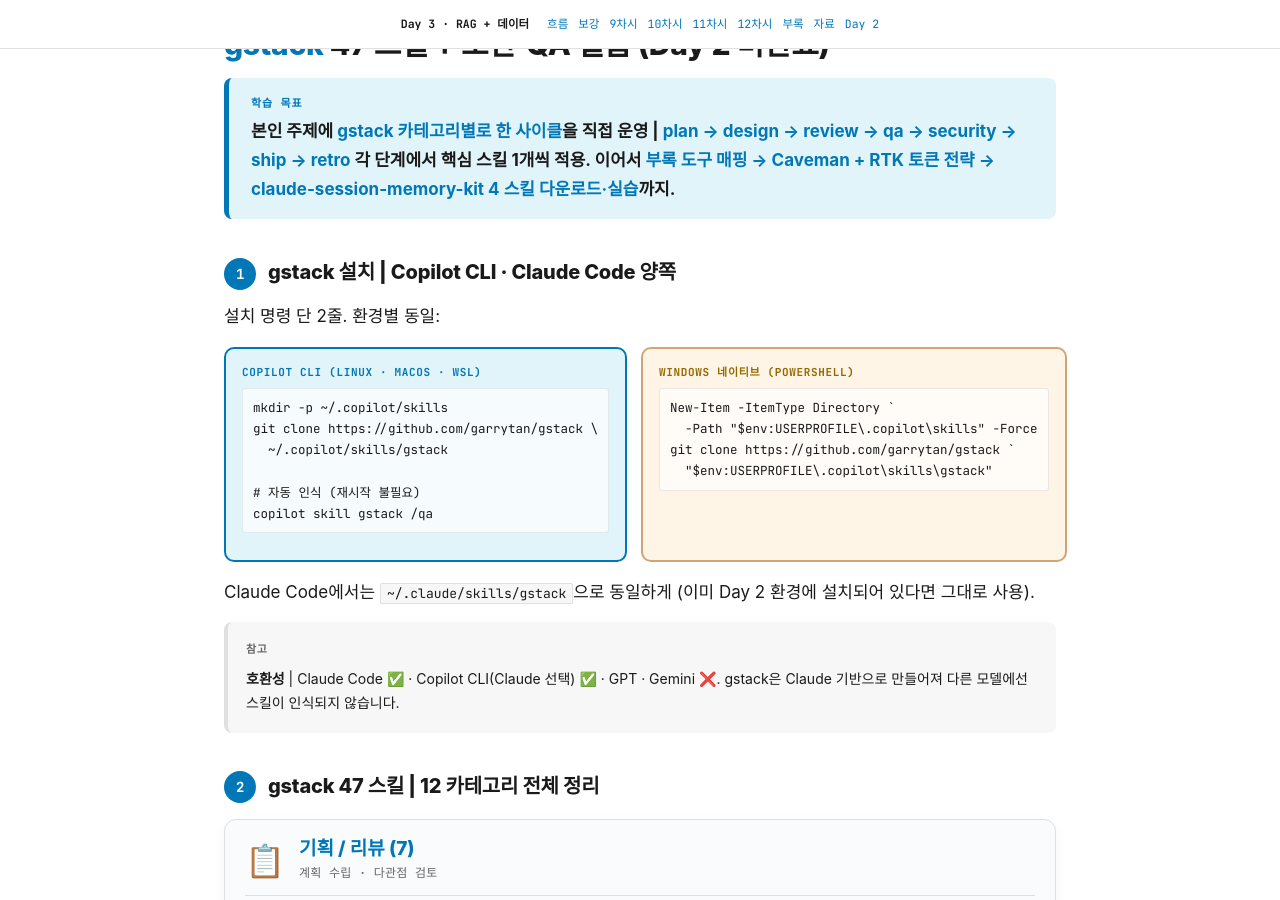
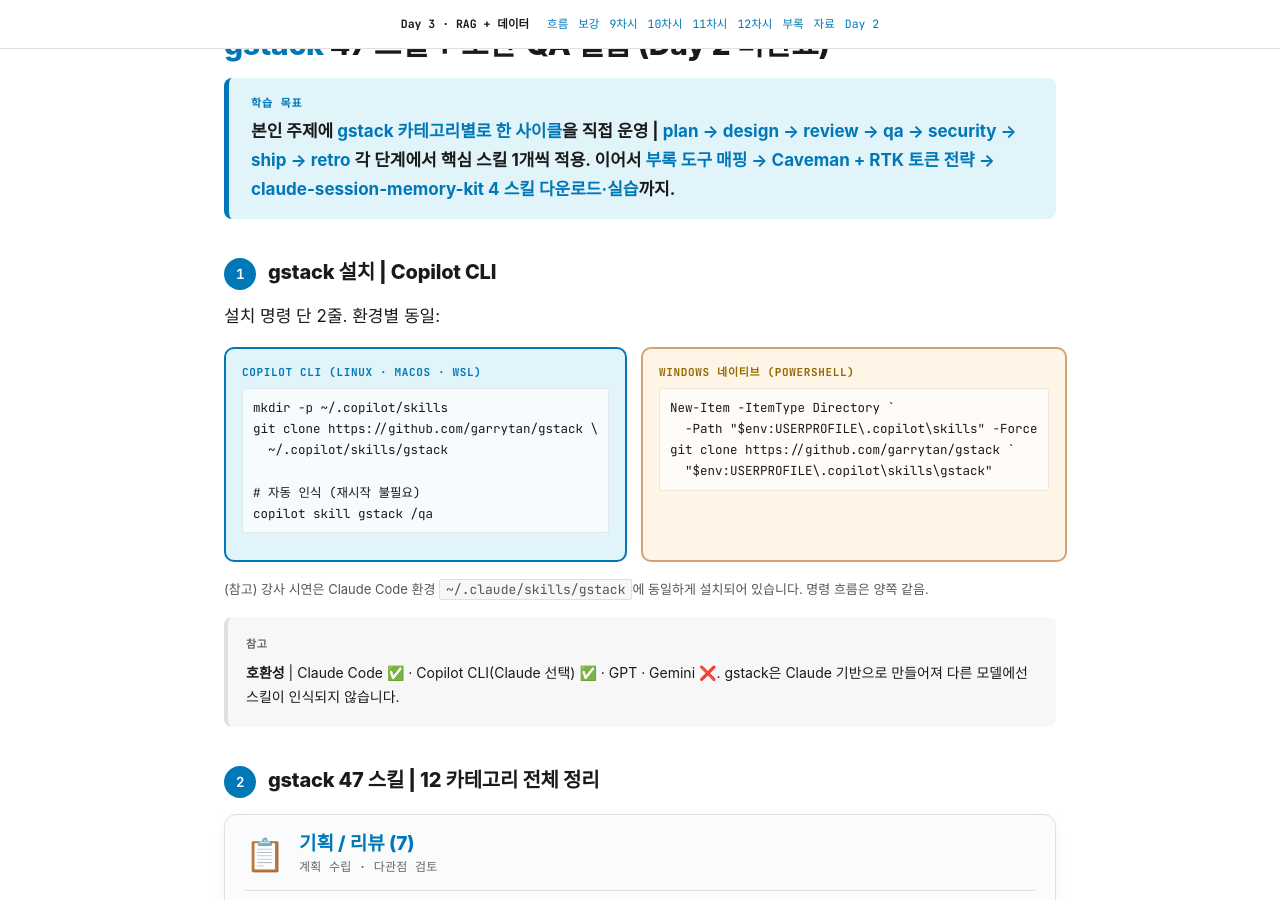
Before and after one commit to daniel8824-del/rag-day3, a Jekyll site: the page docs/index.html, which Jekyll copies as it is, in a window 1280 px wide and 900 px high, scrolled down 1277 px. Built offline with Jekyll 4.4.1, drawn with Linux system fonts in a browser that asks for light colours; some web fonts are replaced.

Commit message:
§1 gstack 설치 헤더 Copilot CLI 중심으로 정정 (학습자 환경)
기존: 'gstack 설치 | Copilot CLI · Claude Code 양쪽'
정정: 'gstack 설치 | Copilot CLI'
사유: 학습자는 Copilot CLI 사용. Claude Code는 강사 시연 환경.

Claude Code 안내 문단도 (참고) 짧은 박스로 축소.

Co-Authored-By: Claude Opus 4.7 (1M context) <noreply@anthropic.com>

```diff
--- a/docs/index.html
+++ b/docs/index.html
@@ -603,7 +603,7 @@
     <div class="goal-text">본인 주제에 <strong>gstack 카테고리별로 한 사이클</strong>을 직접 운영 | <strong>plan → design → review → qa → security → ship → retro</strong> 각 단계에서 핵심 스킬 1개씩 적용. 이어서 <strong>부록 도구 매핑 → Caveman + RTK 토큰 전략 → claude-session-memory-kit 4 스킬 다운로드·실습</strong>까지.</div>
   </div>
 
-  <h3><span class="step-num">1</span>gstack 설치 | Copilot CLI · Claude Code 양쪽</h3>
+  <h3><span class="step-num">1</span>gstack 설치 | Copilot CLI</h3>
   <p>설치 명령 단 2줄. 환경별 동일:</p>
 
   <div class="dual-track">
@@ -625,7 +625,7 @@ git clone https://github.com/garrytan/gstack `
     </div>
   </div>
 
-  <p>Claude Code에서는 <code class="inline">~/.claude/skills/gstack</code>으로 동일하게 (이미 Day 2 환경에 설치되어 있다면 그대로 사용).</p>
+  <p style="font-size:13px;color:#555;">(참고) 강사 시연은 Claude Code 환경 <code class="inline">~/.claude/skills/gstack</code>에 동일하게 설치되어 있습니다. 명령 흐름은 양쪽 같음.</p>
 
   <div class="reference">
     <p><strong>호환성</strong> | Claude Code ✅ · Copilot CLI(Claude 선택) ✅ · GPT · Gemini ❌. gstack은 Claude 기반으로 만들어져 다른 모델에선 스킬이 인식되지 않습니다.</p>
```
